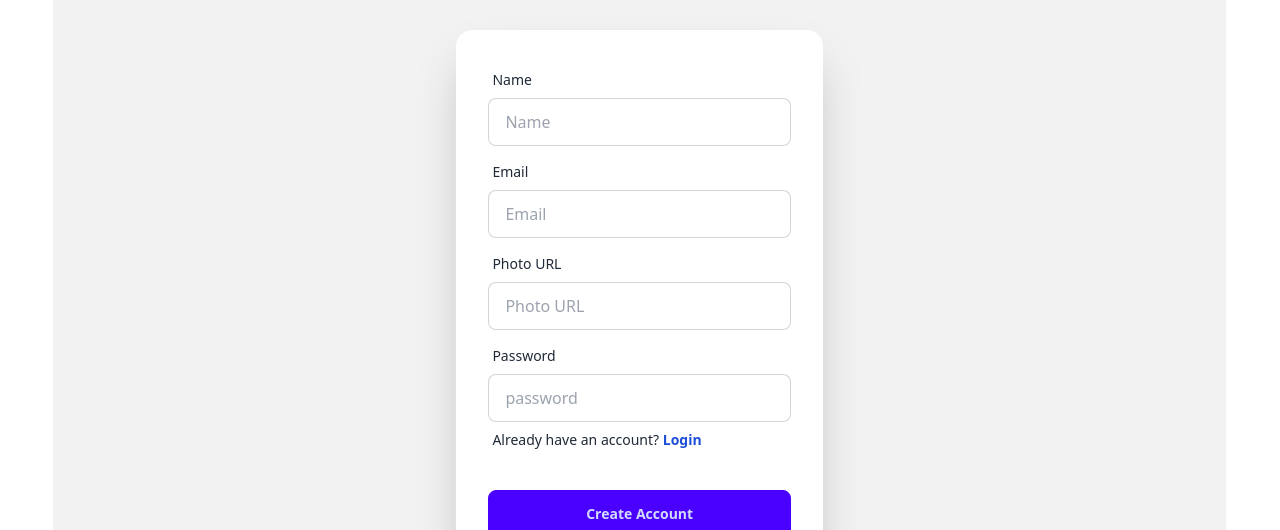
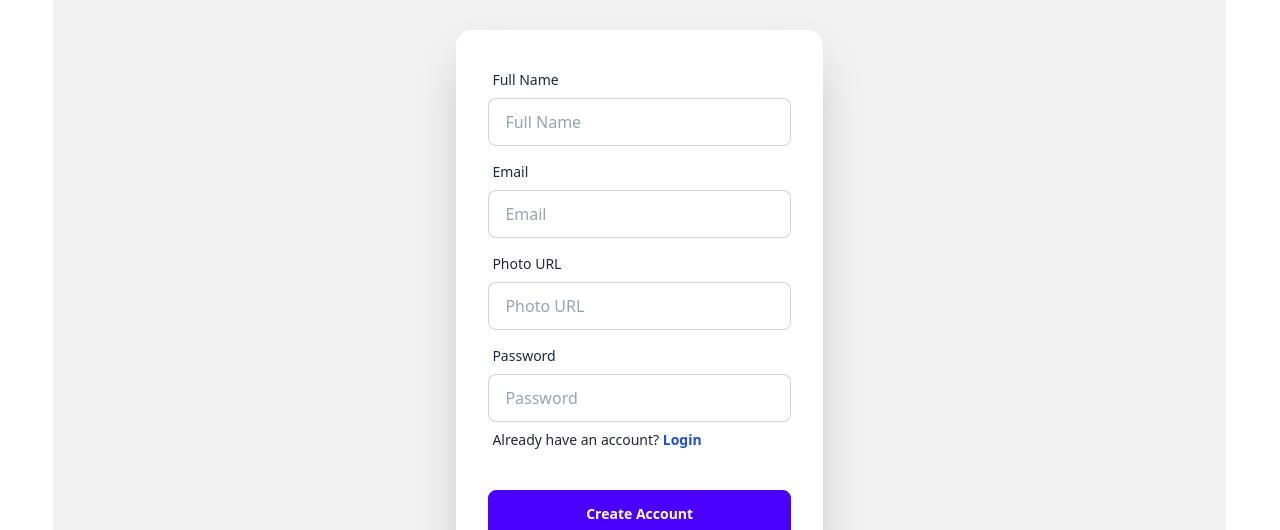
Before and after one commit to adnan2508/restates, a React (Vite) app: page /register in a window 1280 px wide. Shown: the part 270-800 px from the top of the page. Built offline with nearby package versions, Linux system fonts and the light colour scheme.

Commit message:
form valiadtion done

```diff
--- a/package.json
+++ b/package.json
@@ -16,6 +16,7 @@
     "match-sorter": "^6.3.4",
     "react": "^18.2.0",
     "react-dom": "^18.2.0",
+    "react-hook-form": "^7.51.3",
     "react-icons": "^5.0.1",
     "react-router-dom": "^6.22.3",
     "sort-by": "^1.2.0",
--- a/src/authProvider/AuthProvider.jsx
+++ b/src/authProvider/AuthProvider.jsx
@@ -1,11 +1,22 @@
+import { createUserWithEmailAndPassword } from 'firebase/auth';
 import React, { createContext } from 'react';
+import auth from '../firebase/firebase.config';
 
 export const AuthContext = createContext(null);
 
 const AuthProvider = ({children}) => {
+
+    // create user
+    const createUser = (email, password) => {
+        return createUserWithEmailAndPassword(auth, email, password)
+    }
+
+    const allValues ={
+        createUser
+    }
     return (
         <div>
-            <AuthContext.Provider>
+            <AuthContext.Provider value={allValues}>
                 {children}
             </AuthContext.Provider>
         </div>
--- a/src/main.jsx
+++ b/src/main.jsx
@@ -8,8 +8,8 @@ import AuthProvider from './authProvider/AuthProvider';
 
 ReactDOM.createRoot(document.getElementById('root')).render(
   <React.StrictMode>
-
-    <RouterProvider router={router} />
-
+  <AuthProvider>
+  <RouterProvider router={router} />
+  </AuthProvider>
   </React.StrictMode>,
 )
--- a/src/pages/Register.jsx
+++ b/src/pages/Register.jsx
@@ -1,46 +1,91 @@
-import React from 'react';
-import { Link } from 'react-router-dom';
+import React, { useContext } from "react";
+import { Link } from "react-router-dom";
+import { AuthContext } from "../authProvider/AuthProvider";
+import { useForm } from "react-hook-form";
 
 const Register = () => {
+  const { createUser } = useContext(AuthContext);
+  console.log(createUser);
+
+  const {
+    register,
+    handleSubmit,
+    watch,
+    formState: { errors },
+  } = useForm();
+
+  const onSubmit = (data) => {
+    console.log(data);
+    createUser(data.email, data.password);
+  };
+
   return (
-        <div className='w-11/12 mx-auto mt-10 animate__animated animate__jello'>
-
+    <div className="w-11/12 mx-auto mt-10 animate__animated animate__jello">
       <div className="hero min-h-screen bg-base-200 rounded-3xl">
         <div className="hero-content flex-col">
           <div className="text-center mb-5 mt-10 lg:text-left">
             <h1 className="text-5xl font-bold">Create Account</h1>
           </div>
           <div className="card w-full shadow-2xl bg-base-100">
-      <form className="card-body">
+            <form onSubmit={handleSubmit(onSubmit)} className="card-body">
               <div className="form-control">
                 <label className="label">
-            <span className="label-text">Name</span>
+                  <span className="label-text">Full Name</span>
                 </label>
-          <input type="text" placeholder="Name" className="input input-bordered" required />
+                <input
+                  type="text"
+                  placeholder="Full Name"
+                  className="input input-bordered"
+                  {...register("fullName", { required: true })}
+                />
+                {errors.fullName && <span className="text-red-600">This field is required</span>}
               </div>
               <div className="form-control">
                 <label className="label">
                   <span className="label-text">Email</span>
                 </label>
-          <input type="email" placeholder="Email" className="input input-bordered" required />
+                <input
+                  type="email"
+                  placeholder="Email"
+                  className="input input-bordered"
+                  {...register("email", { required: true })}
+                />
+                {errors.email && <span className="text-red-600">This field is required</span>}
               </div>
               <div className="form-control">
                 <label className="label">
                   <span className="label-text">Photo URL</span>
                 </label>
-          <input type="text" placeholder="Photo URL" className="input input-bordered" required />
+                <input
+                  type="text"
+                  placeholder="Photo URL"
+                  className="input input-bordered"
+                  {...register("photoUrl", { required: true })}
+                />
+                {errors.photoUrl && <span className="text-red-600">This field is required</span>}
               </div>
               <div className="form-control">
                 <label className="label">
                   <span className="label-text">Password</span>
                 </label>
-          <input type="password" placeholder="password" className="input input-bordered" required />
+                <input
+                  type="password"
+                  placeholder="Password"
+                  className="input input-bordered"
+                  {...register("password", { required: true })}
+                />
+                {errors.password && <span className="text-red-600">This field is required</span>}
                 <label className="label">
-            <p  className="label-text-alt text-sm">Already have an account? <Link  to='/login' className='text-blue-700 font-semibold'>Login</Link></p>
+                  <p className="label-text-alt text-sm">
+                    Already have an account?{" "}
+                    <Link to="/login" className="text-blue-700 font-semibold">
+                      Login
+                    </Link>
+                  </p>
                 </label>
               </div>
               <div className="form-control mt-6">
-          <button className="btn btn-primary">Create Account</button>
+                <button className="btn btn-primary text-white">Create Account</button>
               </div>
             </form>
           </div>
```
Also changed, not shown: src/firebase/firebase.config.js (renamed from src/firebase/firbase.config.js), 1 other file (tests, documents, lock files or other folders). Lines whose indentation alone changed are shown as unchanged.
